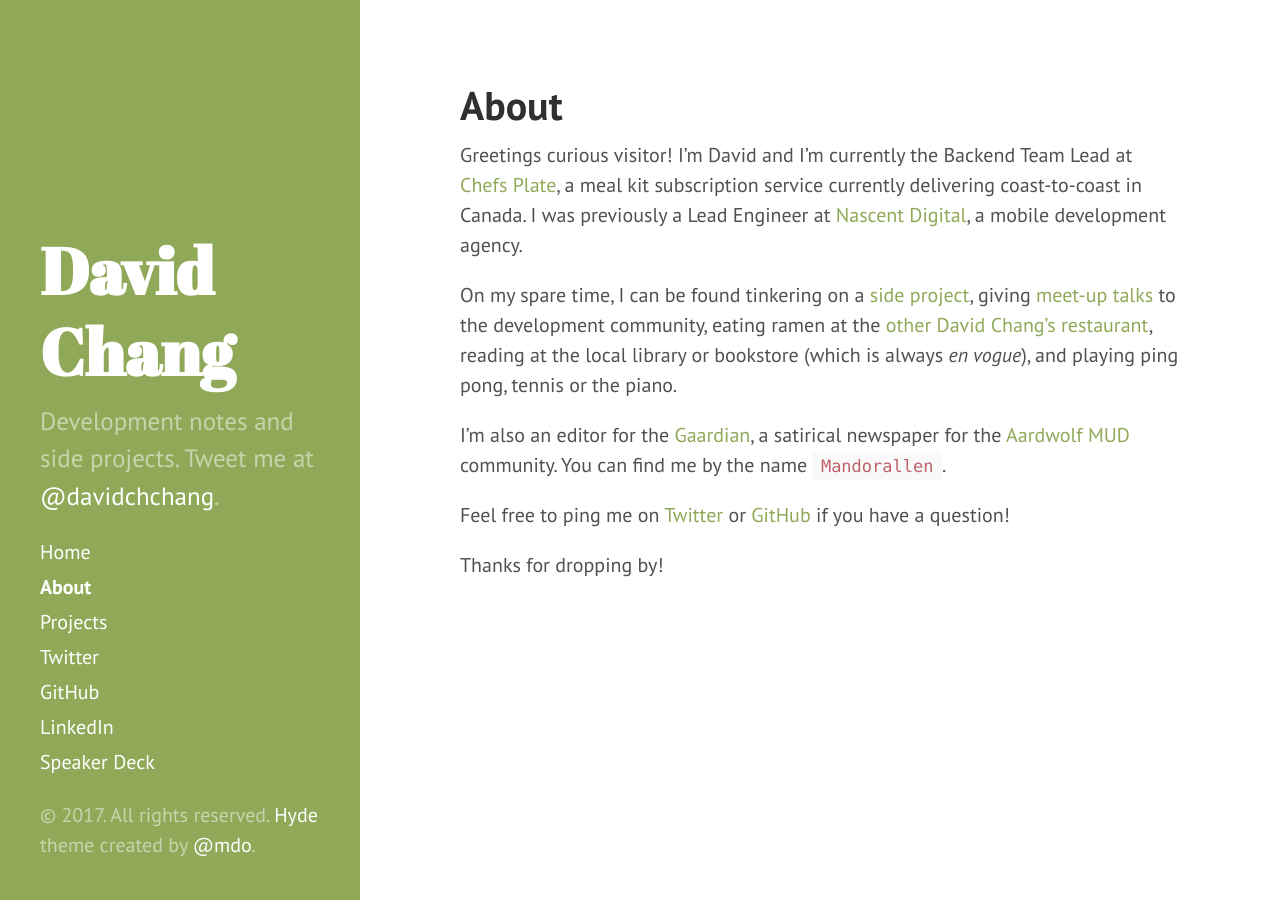
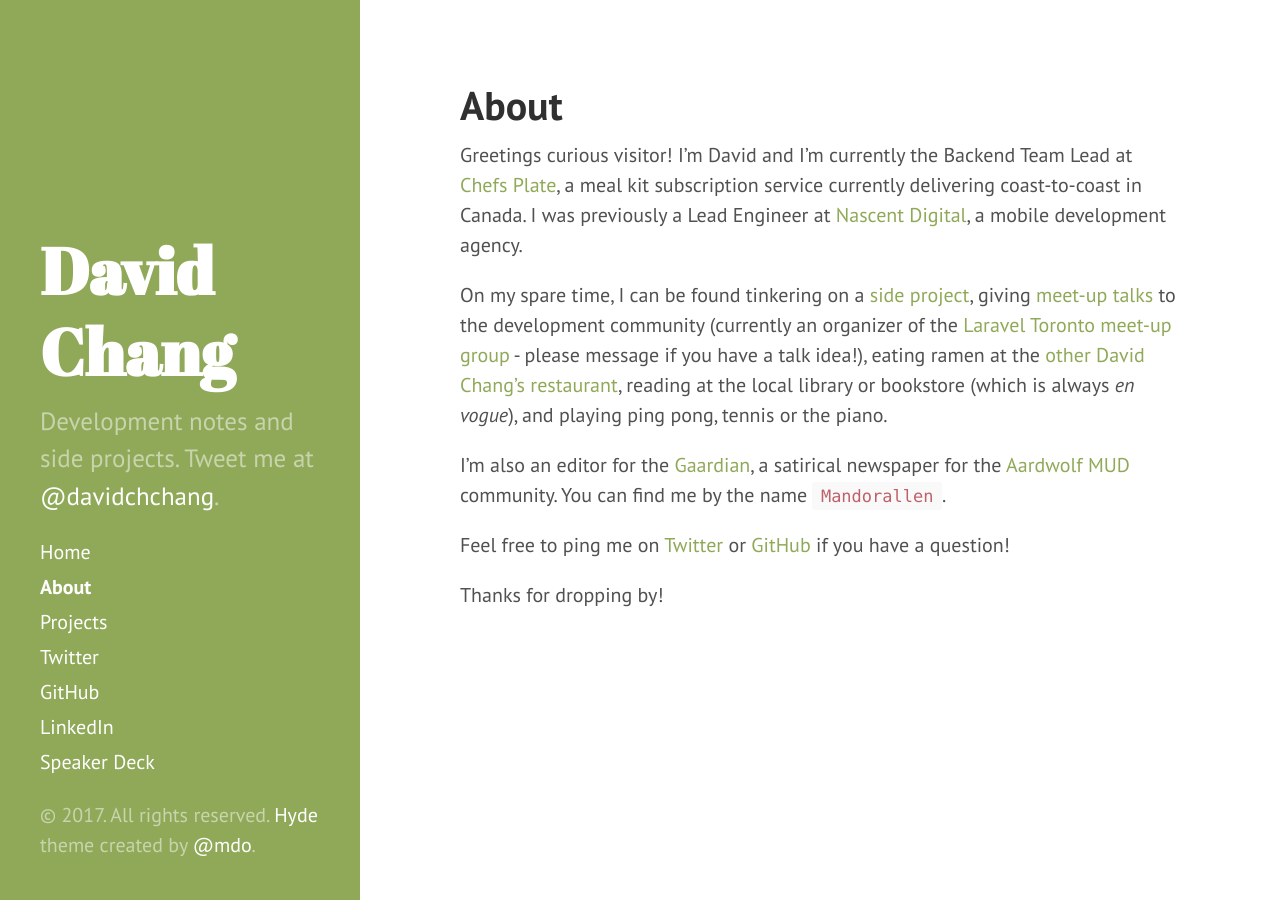
Before and after one commit to davidchchang/davidchchang.github.io, a Jekyll site: the page built from about.md, in a window 1280 px wide. Built offline with Jekyll 4.4.1, drawn with Linux system fonts in a browser that asks for light colours.

Commit message:
Add note about Laravel TO meet-up group

```diff
--- a/about.md
+++ b/about.md
@@ -5,7 +5,7 @@ title: About
 
 Greetings curious visitor! I'm David and I'm currently the Backend Team Lead at [Chefs Plate](https://chefsplate.com), a meal kit subscription service currently delivering coast-to-coast in Canada. I was previously a Lead Engineer at [Nascent Digital](http://nascentdigital.com/), a mobile development agency.
 
-On my spare time, I can be found tinkering on a [side project](/projects), giving [meet-up talks](https://speakerdeck.com/davidchchang) to the development community, eating ramen at the [other David Chang's restaurant](https://noodlebar-toronto.momofuku.com/), reading at the local library or bookstore (which is always _en vogue_), and playing ping pong, tennis or the piano.
+On my spare time, I can be found tinkering on a [side project](/projects), giving [meet-up talks](https://speakerdeck.com/davidchchang) to the development community (currently an organizer of the [Laravel Toronto meet-up group](https://www.meetup.com/Laravel-Toronto) - please message if you have a talk idea!), eating ramen at the [other David Chang's restaurant](https://noodlebar-toronto.momofuku.com/), reading at the local library or bookstore (which is always _en vogue_), and playing ping pong, tennis or the piano.
 
 I'm also an editor for the [Gaardian](http://www.gaardian.com), a satirical newspaper for the [Aardwolf MUD](http://www.aardwolf.com) community. You can find me by the name `Mandorallen`.
 
```
